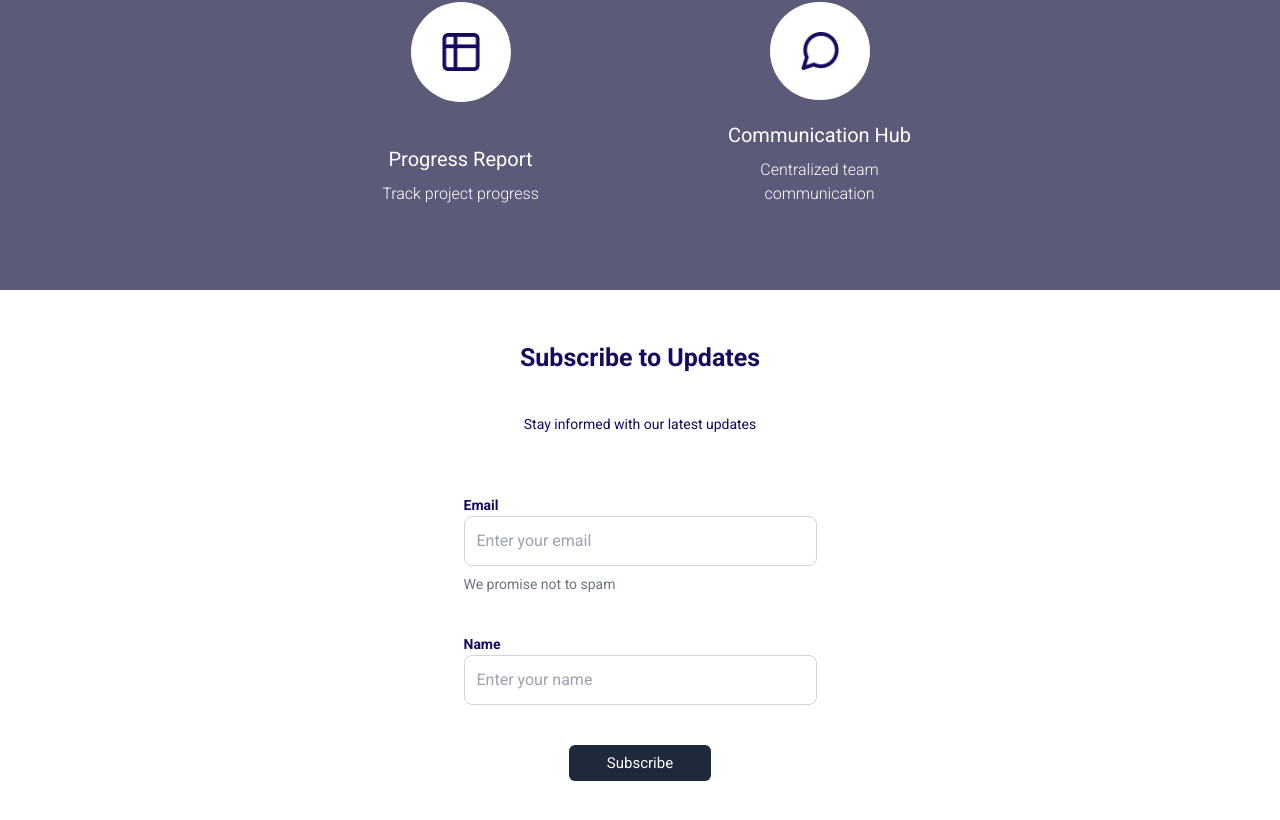
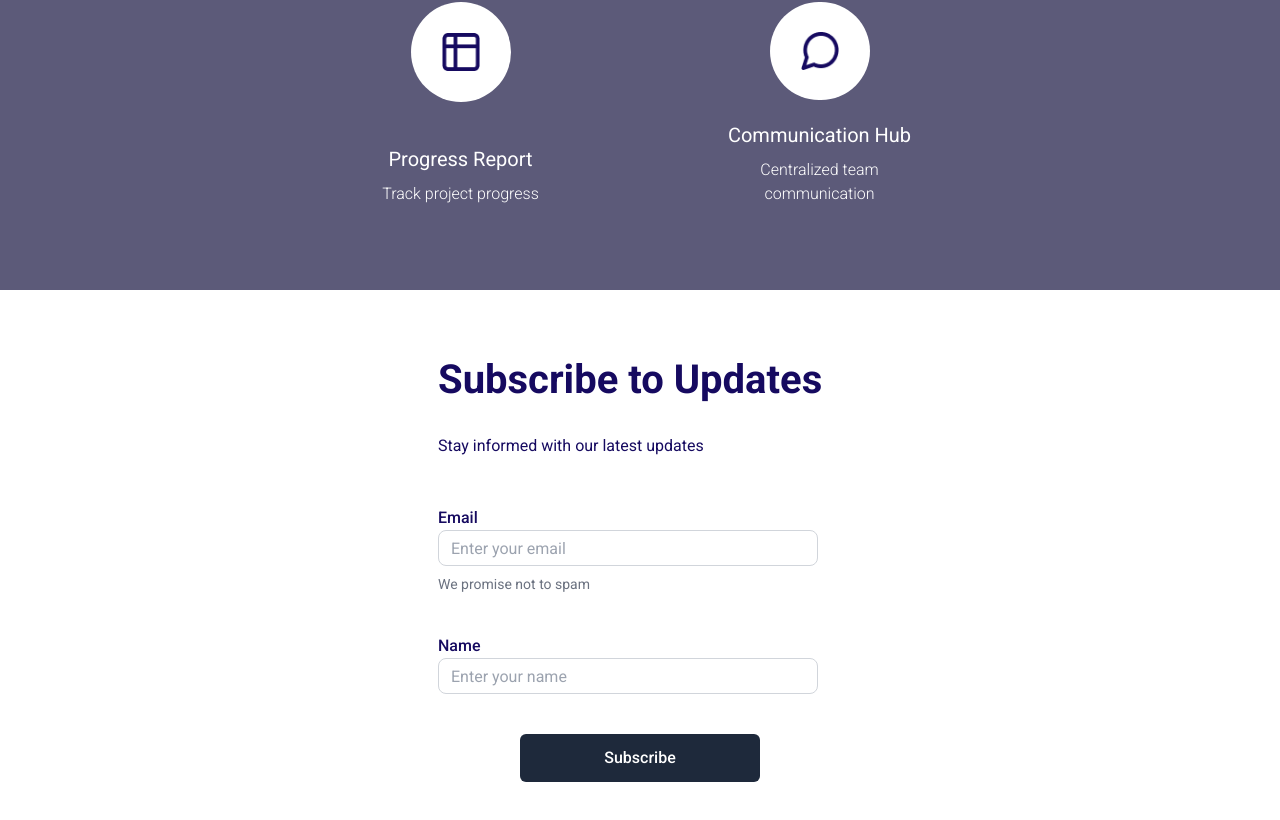
Before and after one commit to Enne-Amore/secondChallenge-compassPB, a React (Vite) app: page / in a window 1280 px wide. Shown: the part 2121-2941 px from the top of the page. Built offline with nearby package versions, Linux system fonts and the light colour scheme; a web font is replaced by a local one.

Commit message:
feat: Finished the tablet screens for the home page.

```diff
--- a/src/components/home/Subscribe.module.css
+++ b/src/components/home/Subscribe.module.css
@@ -1,33 +1,53 @@
 .formContainer {
     @apply  py-[49px] flex flex-col items-center text-center gap-[60px]
+    /* tela para tablet */
+    tablete:py-[60px] tablete:px-[170px]
 }
 .containText{
     @apply text-center w-[241px] h-24 flex flex-col justify-between
+    /* tela para tablet */
+    tablete:w-[404px] tablete:h-[96px] tablete:text-start tablete:gap-6
 }
 .formTitle {
-    @apply text-[25px] font-bold text-blue-850;
+    @apply text-[25px] font-bold text-blue-850
+    /* tela para tablet */
+    tablete:text-[40px]
 }
 
 .formSubtitle {
-    @apply text-blue-850 text-[14px];
+    @apply text-blue-850 text-[14px]
+    /* tela para tablet */
+    tablete:text-[16px] tablete:font-normal
 }
 
+
 .inputGroup {
-    @apply w-353  flex flex-col items-center justify-between;
+    @apply w-353  flex flex-col items-center justify-between
+    /* tela para tablet */
+    tablete:w-[404px] tablete:h-[268px]
+
 }
 
 .inputLabel {
-    @apply  font-bold text-blue-850 self-start text-[14px];
+    @apply  font-bold text-blue-850 self-start text-[14px]
+    /* tela para tablet */
+    tablete:text-[16px] tablete:font-medium
 }
 
 .inputField {
-    @apply w-full p-3 border border-gray-300 rounded-lg text-gray-700 focus:outline-none focus:border-blue-850;
+    @apply w-full p-3 border border-gray-300 rounded-lg
+     text-gray-700 focus:outline-none focus:border-blue-850
+       /* tela para tablet */
+       tablete:w-[380px] tablete:h-[36px] tablete:self-start tablete:py-2 tablete:px-3
 }
 
 .inputHelperText {
-    @apply mt-2 text-sm text-gray-500 self-start mb-10;
+    @apply mt-2 text-sm text-gray-500 self-start mb-10
+      /* tela para tablet */
 }
 
 .subscribeButton {
-    @apply w-[142px]  h-[36px] text-white bg-blue-750 rounded-md text-[15px]  mt-10;
+    @apply w-[142px]  h-[36px] text-white bg-blue-750 rounded-md text-[15px]  mt-10
+      /* tela para tablet */
+      tablete:w-[240px] tablete:h-[48px] tablete:py-3 tablete:text-[16px] tablete:font-medium
 }
```
Also changed, not shown: src/components/home/Feature.module.css (line endings or trailing spaces).
